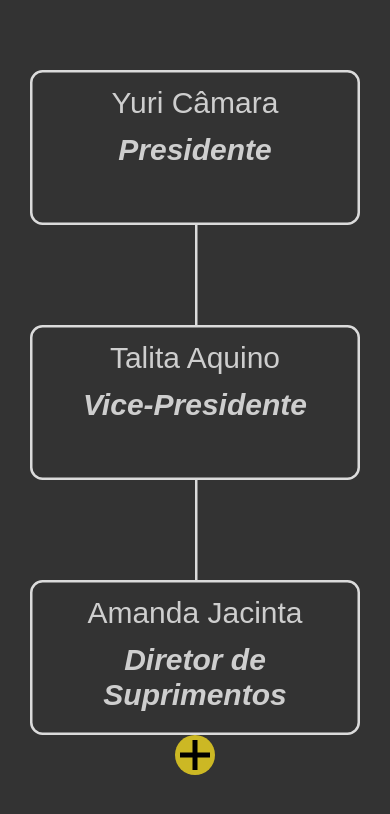
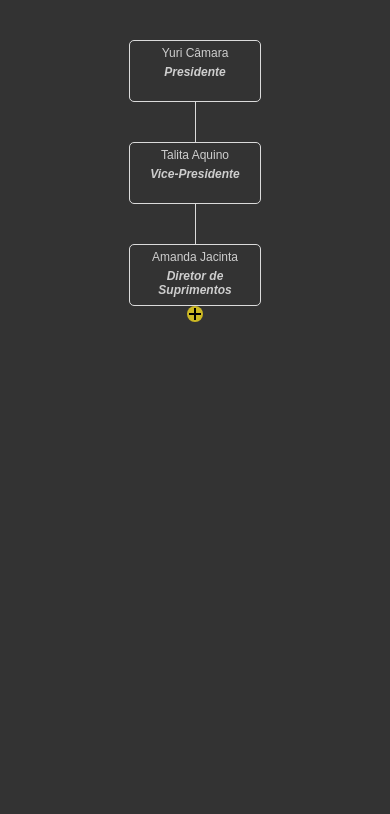
Before and after one commit to yuricamara/organograma-dinamico, a website: page app/index.html in a window 390 px wide. Drawn offline with nearby package versions, Linux system fonts and the light colour scheme; files that its build step writes are made by us from their sources.

Commit message:
transform: scale(1);

```diff
--- a/app/styles/main.css
+++ b/app/styles/main.css
@@ -35,31 +35,9 @@ body {
 	margin: 0 auto;
 }
 
-@media (max-width: 960px){
-	.organograma{
-		transform: scale(1.2);
-	}
-}
-@media (max-width: 700px){
-	.organograma{
-		transform: scale(1.5);
-	}
-}
-
-@media (max-width: 560px){
-	.organograma{
-		transform: scale(2);
-	}
-}
-
-@media (max-width: 460px){
-	.organograma{
-		transform: scale(2.5);
-	}
-}
-
 .organograma {
 	margin: 0 auto;
+	transform: scale(1);
 }
 
 /***************************************************************************
```
